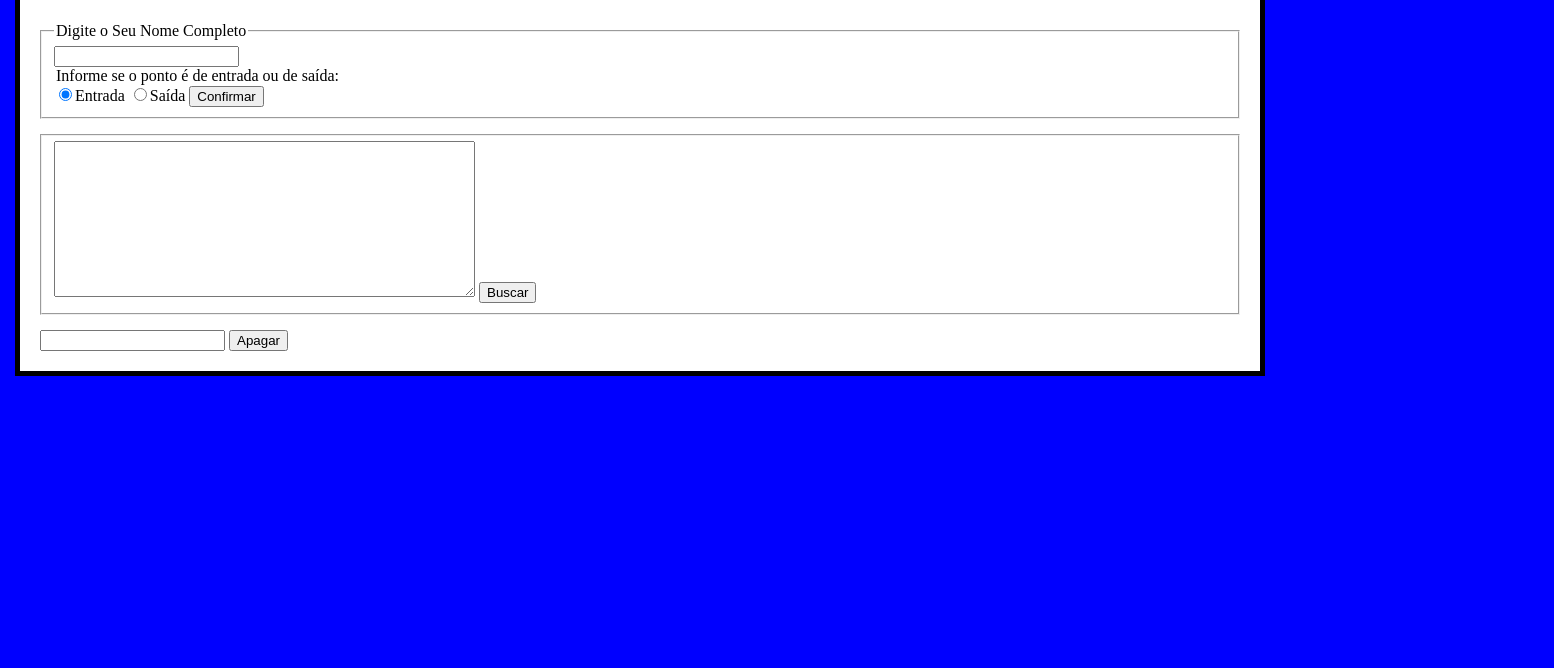
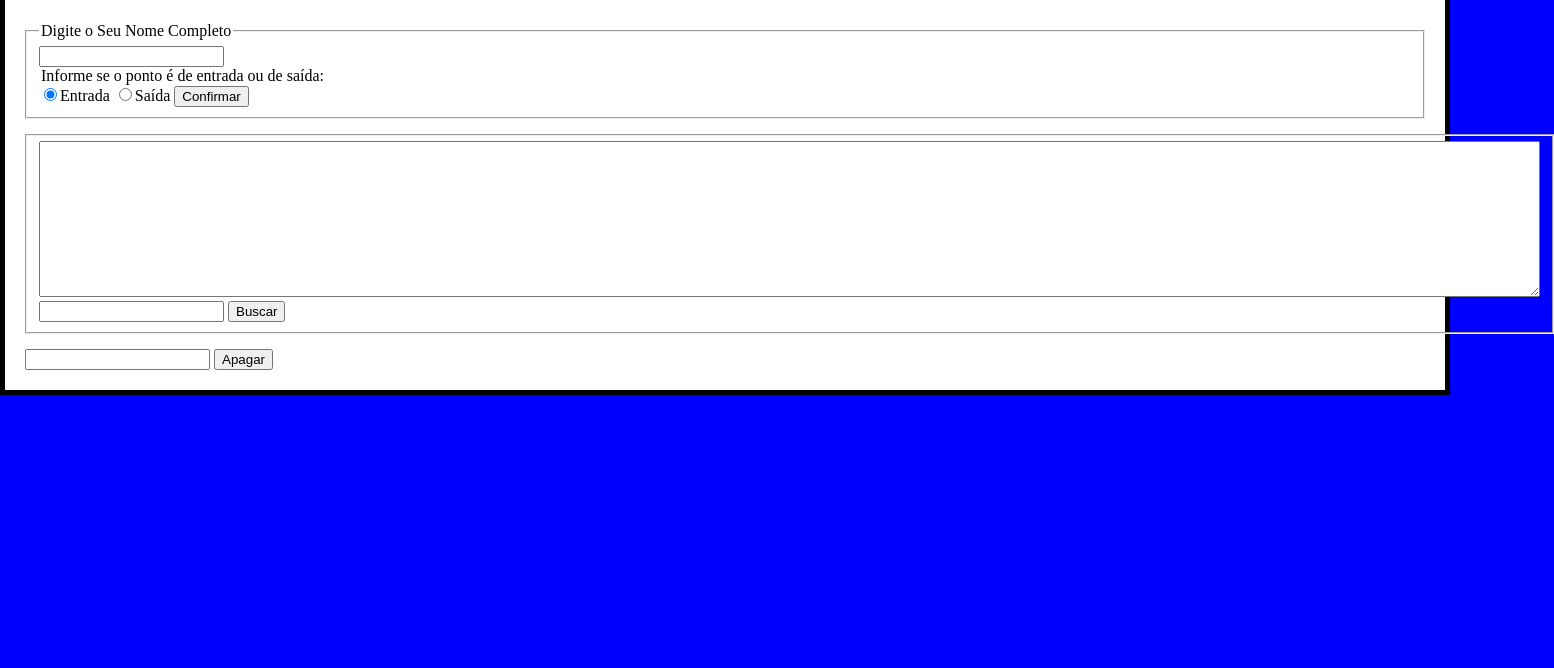
Before and after one commit to zdezucco/Ponto-Digital, a plain HTML site: page index.html in a window 1280 px wide. Shown: the part 132-800 px from the top of the page, 1554 px wide, since content can reach past the window. Drawn offline with Linux system fonts and the light colour scheme.

Commit message:
Funcionamento quase Concluido
Agora o sistema busca com o nome informado na caixa de texto, porém ainda não conseguimos configurar para quando é informado um nome inválido, somente para quando NÃO é informado um nome

```diff
--- a/index.html
+++ b/index.html
@@ -21,9 +21,11 @@
     </fieldset>
 
     <fieldset>
-        <textarea id="busca" cols="50" rows="10"></textarea>
-        <label><button onclick="getPonto()">Buscar</button></label>
-
+        <textarea id="busca" cols="185" rows="10"></textarea>
+        <div>
+            <label><input type="text" id="id.busca" name="name"></label>
+            <label><button onclick="getPonto()">Buscar</button></label>
+        </div>
     </fieldset>
 
     <input type="text" id="Chave" name="ChaveApagar">
@@ -37,10 +39,12 @@
         class funcionario {
             Nome = "";
             Ponto = "";
-            Dia = ""
+            Dia = "";
+            Hora = "";
         }
 
         let listaFuncionarios = [];
+
 
         function ponto(){
             var dia = new Date();
@@ -76,16 +80,35 @@
 
             listaFuncionarios.push(novoFuncionario);
 
-            novoFuncionario.Dia = dia.getDate() + "/" + mes + "/" + dia.getFullYear() + " - " + dia.getHours() + ":" + dia.getMinutes() + ":" + dia.getSeconds();
+            novoFuncionario.Dia = dia.getDate() + "/" + mes + "/" + dia.getFullYear();
+            novoFuncionario.Hora = dia.getHours() + ":" + dia.getMinutes() + ":" + dia.getSeconds();
 
-            localStorage.setItem("Funcionarios", JSON.stringify(listaFuncionarios) + " | " + "Data e Hora: " + JSON.stringify(dia));
+
+            localStorage.setItem("Funcionarios", JSON.stringify(listaFuncionarios));
+
         }
 
         function getPonto(){
-            document.getElementById("busca").value =
-                document.getElementById("busca").value +
-                localStorage.getItem("Funcionarios") +
-                "\n";
+            const listJSON = JSON.stringify(listaFuncionarios);
+            const obj = JSON.parse(listJSON);
+
+            let name = document.getElementById("id.busca").value;
+
+            if(name == ""){
+                document.getElementById("busca").value = "INFORME O NOME DE UM FUNCIONÁRIO NO CAMPO DE BUSCA!!";
+            }else{
+                for (let i = 0; i < listaFuncionarios.length; i++){
+                    if((Object.values(obj)[i].Nome) == name ){
+                        document.getElementById("busca").value =
+                            document.getElementById("busca").value +
+                            "Nome: " + Object.values(obj)[i].Nome + " | Ponto: " + Object.values(obj)[i].Ponto + " | Data: " + Object.values(obj)[i].Dia + " - Hora: " + Object.values(obj)[i].Hora + "\n";
+                    }
+                    /*if(name  Object.values(obj)[i].Nome){
+                                document.getElementById("busca").value = "INFORME O NOME DE UM FUNCIONÁRIO NO CAMPO DE BUSCA!!";
+                    }*/
+                }
+            }
+            console.log(name);
         }
 
         function deleteJSON(){
--- a/style.css
+++ b/style.css
@@ -3,7 +3,7 @@ html {
 }
 
 body {
-    width: 1200px;
+    width: 1400px;
     margin: 25px auto;
     background-color: #ffffff;
     padding: 0 20px 20px 20px;
```
